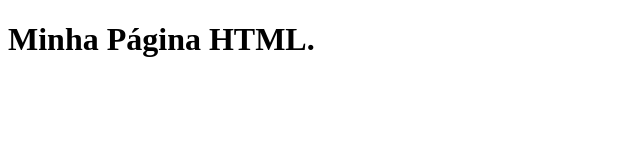
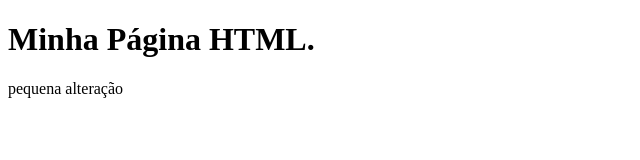
Before and after one commit to alelessa82/gama-no-github, a plain HTML site: page index.html in a window 1280 px wide. Shown: the whole page, without its empty margins (0-640 px from the left). Drawn offline with Linux system fonts and the light colour scheme.

Commit message:
outra alteração porem em master

```diff
--- a/index.html
+++ b/index.html
@@ -5,5 +5,6 @@
 </head>
 <body>
 	<h1>Minha Página HTML.</h1>
+	<p> pequena alteração</p>
 </body>
 </html>
```
